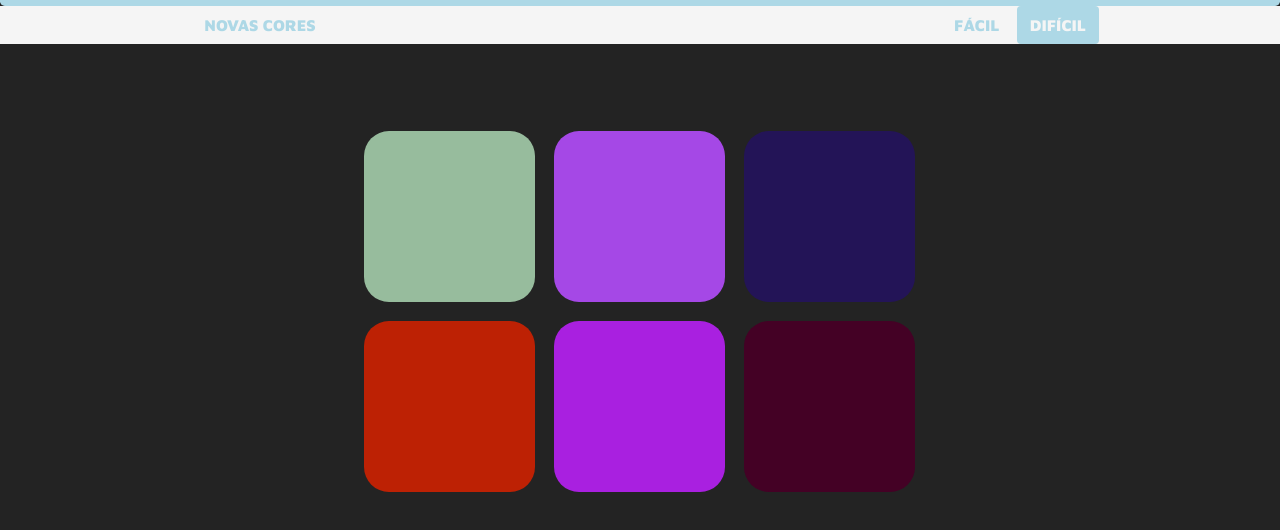
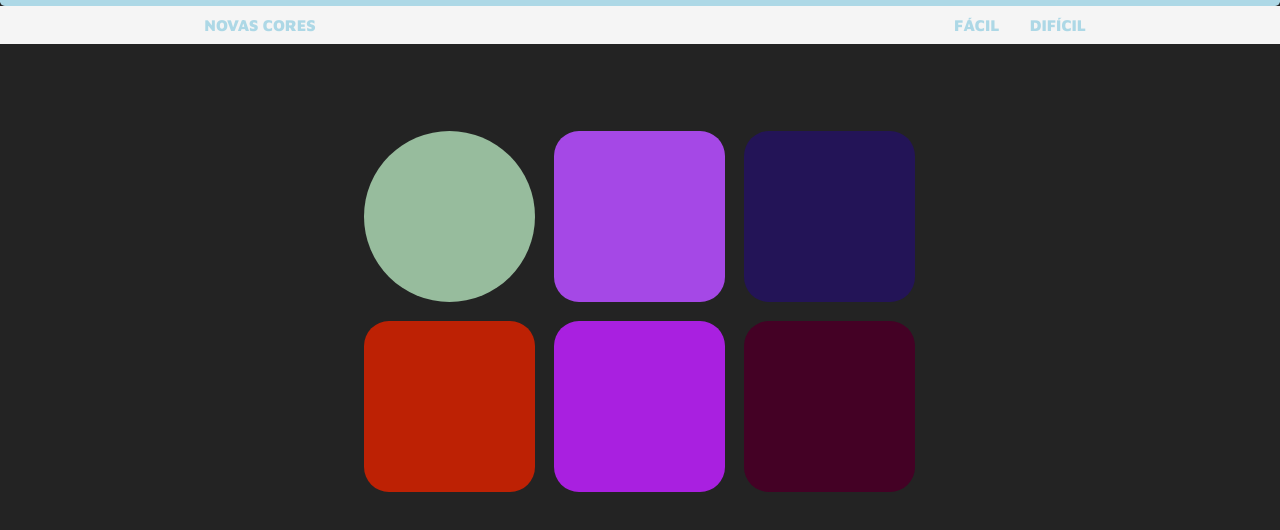
Before and after one commit to wygoralves/wygoralves.github.io, a plain HTML site: page index.html in a window 1280 px wide. In both pictures the pointer is over the element 449 px from the left and 448 px from the top of the page. Shown: the part 232-762 px from the top of the page. Drawn offline with nearby package versions, Linux system fonts and the light colour scheme.

Commit message:
Add files via upload

```diff
--- a/style.css
+++ b/style.css
@@ -15,7 +15,8 @@
     font-family: 'Maven Pro', sans-serif;
     transition: 600ms;
 }
-#newcolors:hover{
+/* Hovers da navbar */
+/* #newcolors:hover{
     background: lightblue;
     color: whitesmoke;
 }
@@ -30,7 +31,7 @@
 .buttonactive{
     background: lightblue;
     color: whitesmoke;
-}
+} */
 body{
     background: #232323;
 }
@@ -42,6 +43,7 @@ body{
     margin: 1.66%;
     border-radius: 25px;
     transition: 600ms;
+    cursor: pointer;
 }
 .gamebg{
     max-width: 600px;
@@ -50,3 +52,9 @@ body{
 .wrongbox{
     background: #232323;
 }
+
+.square:hover{
+    transition: 600ms;
+    border-radius: 100px;
+    transform: rotate(90deg);
+}
```
